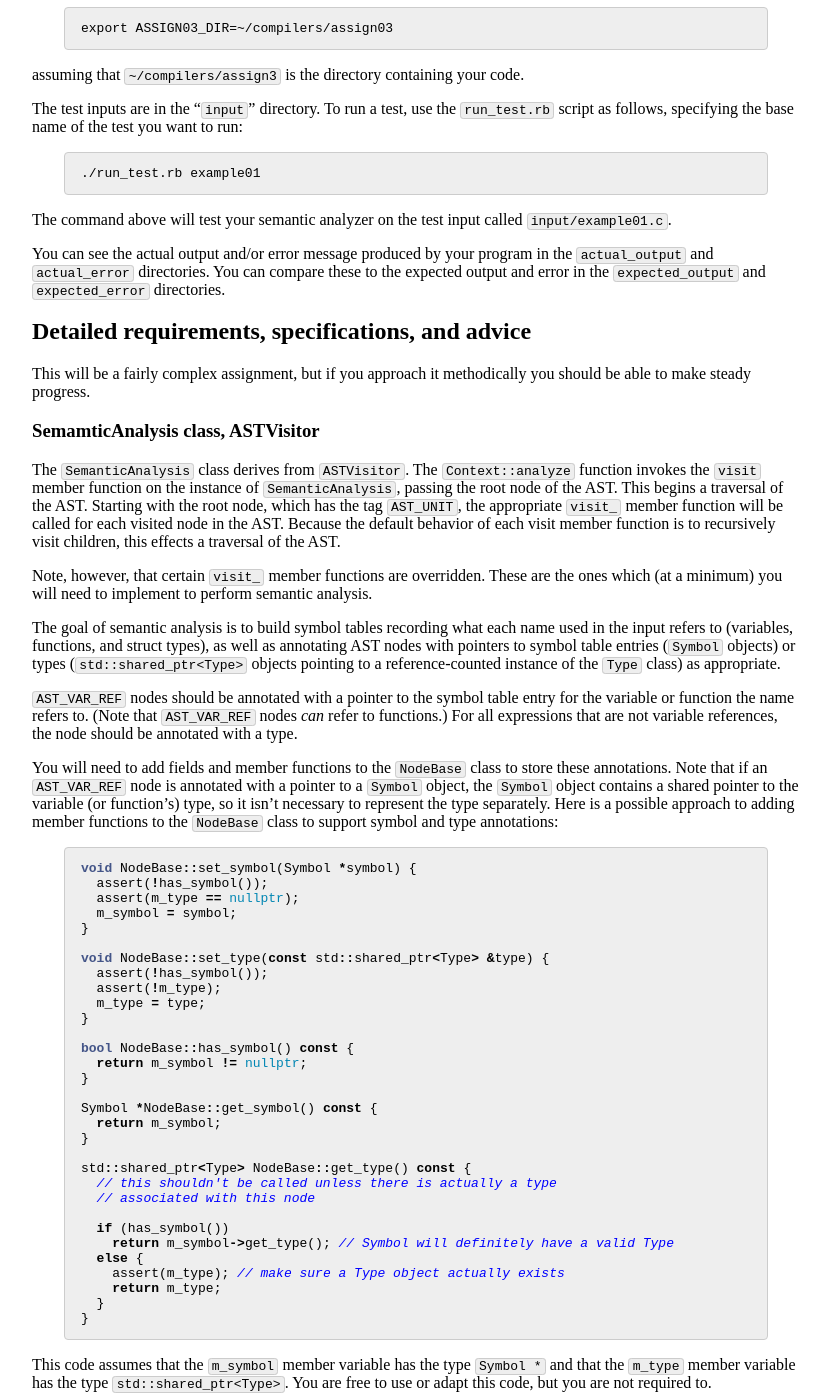
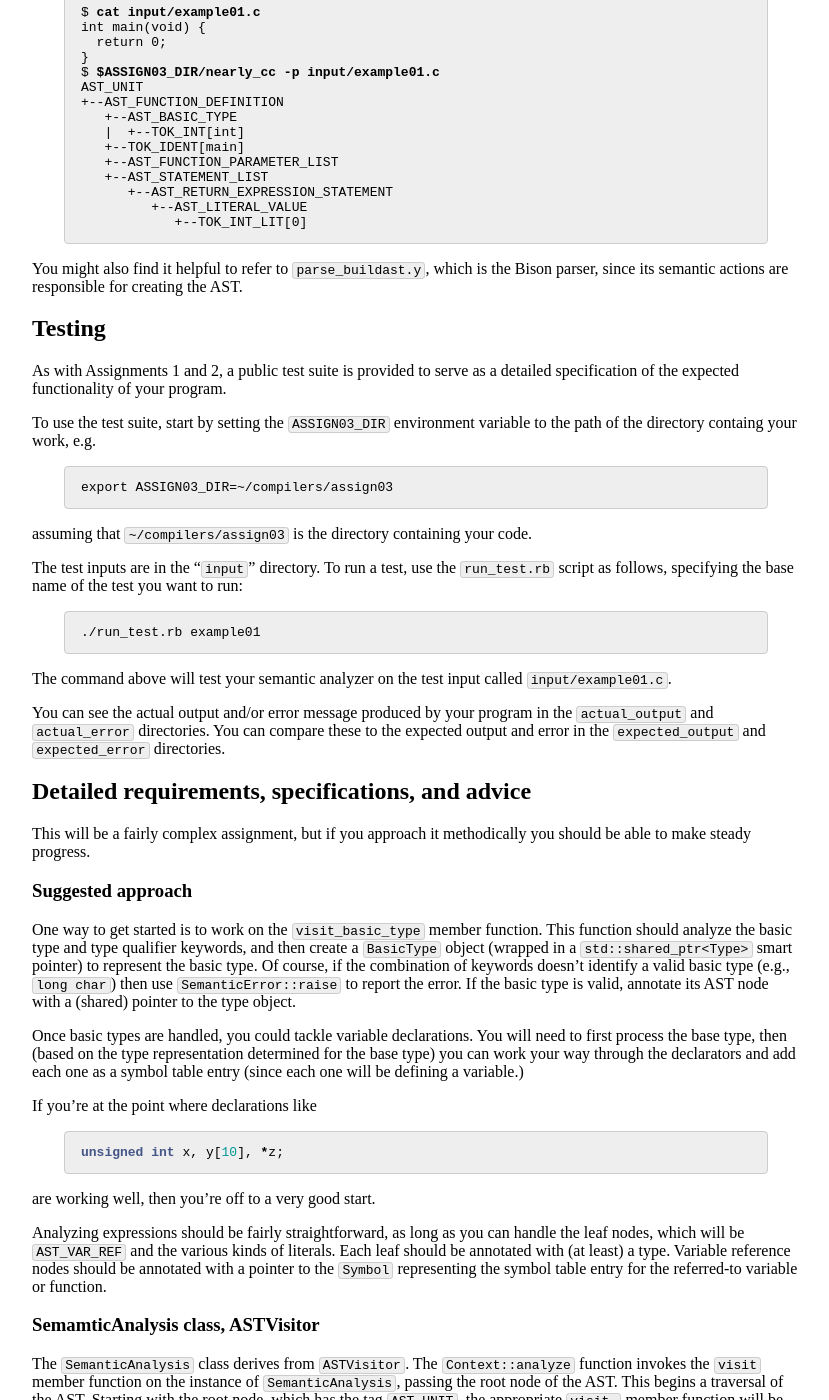
Before and after one commit to jhucompilers/fall2022, a Jekyll site: the page built from assign/assign03.md, in a window 1280 px wide and 1400 px high, scrolled down 1216 px. Shown: the whole window, without its empty margins (224-1053 px from the left). Built offline with Jekyll 4.4.1, drawn with Linux system fonts in a browser that asks for light colours; some of the changed text lies outside the part shown.

Commit message:
more work on assignment 3 writeup

````diff
--- a/assign/assign03.md
+++ b/assign/assign03.md
@@ -58,6 +58,37 @@ the `SemanticAnalysis` class so that
 * the input source is checked for semantic errors, which should be reported
   using the `SemanticError::raise` function
 
+## Visualizing the AST
+
+Your semantic analyzer will need to work with the AST representation of the input
+code. We strongly recommend that you make use of the `-p` command line option
+to have your `nearly_cc` program print a text representation of the AST. This will
+give you detailed knowledge of how the AST is represented for whichever part of
+the AST you are working on.  For example:
+
+<div class='highlighter-rouge'><pre>
+$ <b>cat input/example01.c</b>
+int main(void) {
+  return 0;
+}
+$ <b>$ASSIGN03_DIR/nearly_cc -p input/example01.c</b>
+AST_UNIT
++--AST_FUNCTION_DEFINITION
+   +--AST_BASIC_TYPE
+   |  +--TOK_INT[int]
+   +--TOK_IDENT[main]
+   +--AST_FUNCTION_PARAMETER_LIST
+   +--AST_STATEMENT_LIST
+      +--AST_RETURN_EXPRESSION_STATEMENT
+         +--AST_LITERAL_VALUE
+            +--TOK_INT_LIT[0]
+</pre></div>
+
+
+You might also find it helpful to refer to
+`parse_buildast.y`, which is the Bison parser, since its semantic actions are
+responsible for creating the AST.
+
 ## Testing
 
 As with Assignments 1 and 2, a public test suite is provided to serve as a
@@ -70,7 +101,7 @@ variable to the path of the directory containg your work, e.g.
 export ASSIGN03_DIR=~/compilers/assign03
 ```
 
-assuming that `~/compilers/assign3` is the directory containing your code.
+assuming that `~/compilers/assign03` is the directory containing your code.
 
 The test inputs are in the "`input`" directory.  To run a test, use the
 `run_test.rb` script as follows, specifying the base name of the test you want
@@ -92,6 +123,37 @@ directories.
 
 This will be a fairly complex assignment, but if you approach it methodically
 you should be able to make steady progress.
+
+### Suggested approach
+
+One way to get started is to work on the `visit_basic_type` member function.
+This function should analyze the basic type and type qualifier keywords,
+and then create a `BasicType` object (wrapped in a `std::shared_ptr<Type>` smart
+pointer) to represent the basic type. Of course, if the combination of
+keywords doesn't identify a valid basic type (e.g., `long char`)
+then use `SemanticError::raise` to report the error.
+If the basic type is valid, annotate its AST node with a (shared)
+pointer to the type object.
+
+Once basic types are handled, you could tackle variable declarations.
+You will need to first process the base type, then (based on the type
+representation determined for the base type) you can work your way
+through the declarators and add each one as a symbol table entry (since
+each one will be defining a variable.)
+
+If you're at the point where declarations like
+
+```c
+unsigned int x, y[10], *z;
+```
+
+are working well, then you're off to a very good start.
+
+Analyzing expressions should be fairly straightforward, as long as you can
+handle the leaf nodes, which will be `AST_VAR_REF` and the various kinds of
+literals. Each leaf should be annotated with (at least) a type. Variable reference
+nodes should be annotated with a pointer to the `Symbol` representing the
+symbol table entry for the referred-to variable or function.
 
 ### SemamticAnalysis class, ASTVisitor
 
@@ -169,7 +231,31 @@ You are free to use or adapt this code, but you are not required to.
 
 ### Symbol and SymbolTable classes
 
-*Coming soon!*
+The `SymbolTable` class plays more or less the same role in the compiler
+as the `Environment` class played in [Assignment 1](assign01.html) and
+[Assignment 2](assign02.html). Specifically, it records information
+about each named variable, function, and struct type in the program.
+Unlike `Environment`, it is not a runtime data structure, because
+the compiler will be generating x86-64 assembly language code to carry
+out the execution of the program.
+
+A `SymbolTable` is a collection of *symbol table entries*, which are
+represented by dynamically-allocated instances of the `Symbol` class.
+There are three kinds of symbol table entries (defined by the
+`SymbolTableKind` enumeration type): variables, functions, and types.
+Type entries are only used for struct data types.
+
+Like the interpreter language in Assignments 1 and 2, C is a block
+scoped language. Each statement list (represented by `AST_STATEMENT_LIST`
+nodes in the AST) is a scope nested within its parent scope.
+It is not allowed to define to variables or functions with the same
+name in the same scope. However, it is allowed to define a variable
+in an inner scope whose name is the same as a variable in an outer
+(enclosing) scope.
+
+Each `SymbolTable` has a link to its "parent" `SymbolTable`, representing
+the enclosing scope. The `SymbolTable` representing the global scope
+does not have a parent.
 
 ### Type representations
 
````
